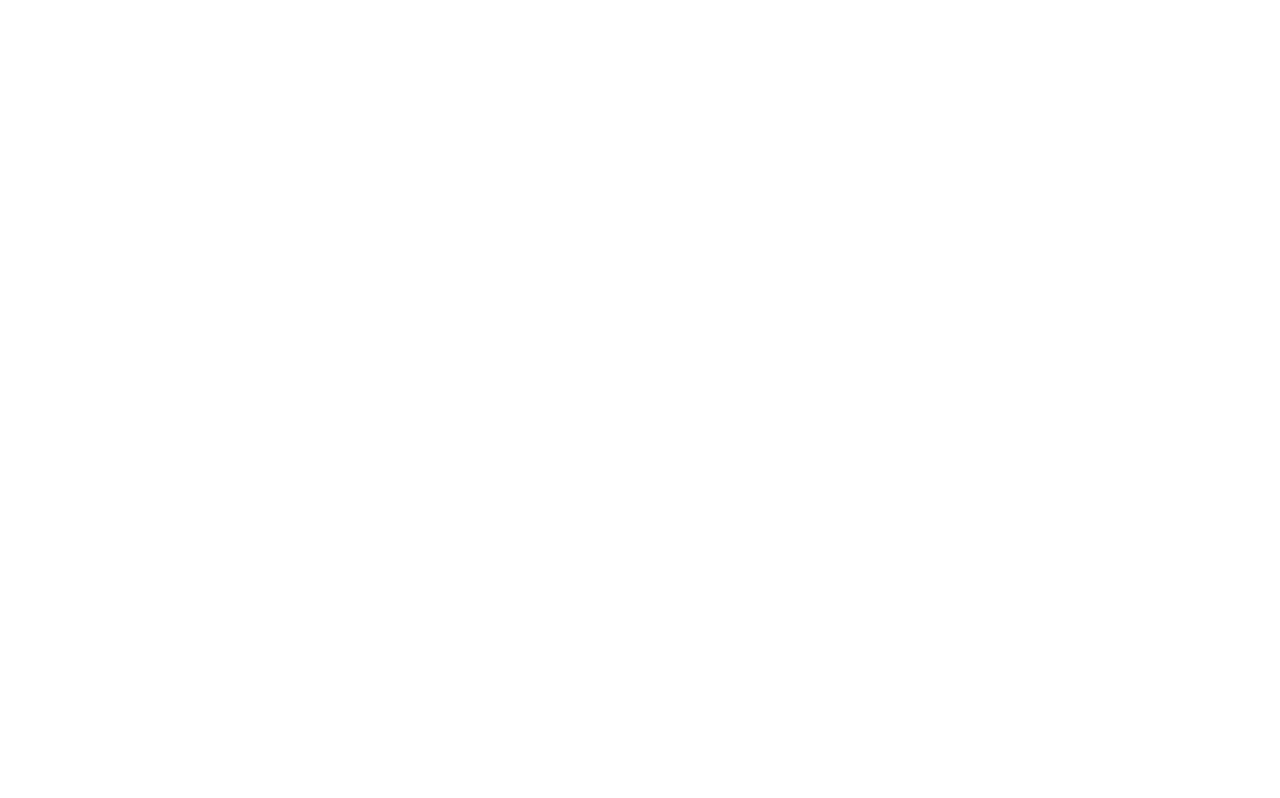
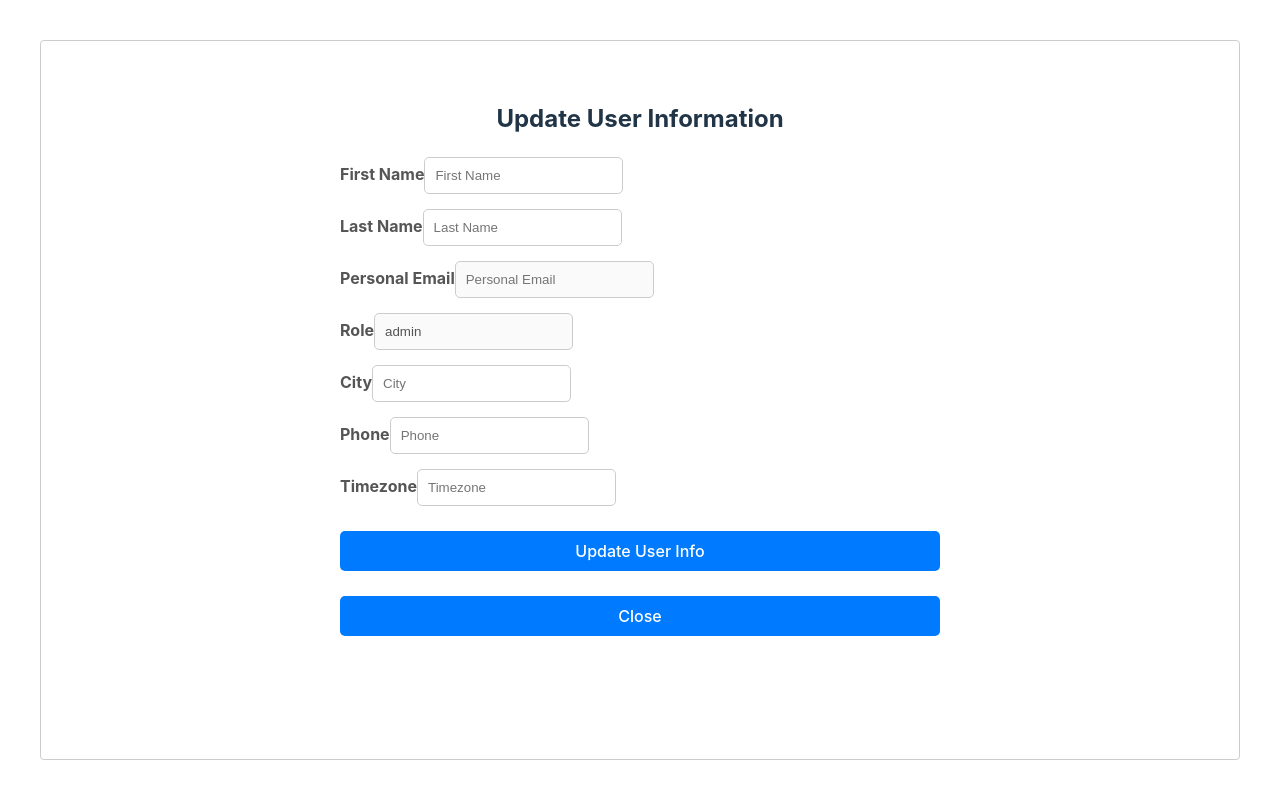
Before and after one commit to lby-rgyyt/keelhub-frontend, a React (Vite) app: page /dashboard in a window 1280 px wide. Before the commit this address had no page. Built offline with nearby package versions, Linux system fonts and the light colour scheme; sample sign-in values are in the browser's storage.

Commit message:
update a login->change info flow

```diff
--- a/package.json
+++ b/package.json
@@ -13,10 +13,7 @@
     "axios": "^1.7.2",
     "react": "^18.3.1",
     "react-dom": "^18.3.1",
-<<<<<<< HEAD
-=======
     "react-modal": "^3.16.1",
->>>>>>> origin/test
     "react-router-dom": "^6.25.1"
   },
   "devDependencies": {
--- a/src/App.jsx
+++ b/src/App.jsx
@@ -1,26 +1,41 @@
 import React from "react";
-import { BrowserRouter as Router,Route, Routes, Navigate } from "react-router-dom";
+import {
+  BrowserRouter as Router,
+  Route,
+  Routes,
+  Navigate,
+} from "react-router-dom";
 import Home from "./components/Home";
 import Login from "./pages/Login";
 import useAuth from "./hooks/useAuth";
 import CreateAccount from "./components/CreateAccount";
-import Profile from './components/Profile';
+import Profile from "./components/Profile";
+import Dashboard from "./pages/Dashboard";
+
+import { useState } from "react";
 
 function App() {
+  const isAuthenticated = useAuth();
+
   return (
     <div className="App">
       <Routes>
         <Route
           path="/login"
-        element={useAuth() ? <Navigate to="/home" /> : <Login />}
+          element={isAuthenticated ? <Navigate to="/dashboard" /> : <Login />}
         />
         <Route path="/" element={<Home />} />
         <Route
           path="/create-account"
-        element={useAuth() ? <CreateAccount /> : <Navigate to="/login" />}
+          element={
+            isAuthenticated ? <CreateAccount /> : <Navigate to="/login" />
+          }
         />
         <Route path="/profile" element={<Profile />} />
-      {/* <Route path="/create-account" element={<CreateAccount />} /> */}
+        <Route
+          path="/Dashboard"
+          element={isAuthenticated ? <Dashboard /> : <Navigate to="/login" />}
+        />
       </Routes>
     </div>
   );
--- a/src/components/UserInfoModal.jsx
+++ b/src/components/UserInfoModal.jsx
@@ -1,24 +1,46 @@
-import React, { useState, useEffect } from 'react';
-import Modal from 'react-modal';
-import '../assets/userInfoModal.css';
+import React, { useState, useEffect } from "react";
+import Modal from "react-modal";
+import axios from "axios";
+import "../assets/userInfoModal.css";
+import VolunteerInfoModal from "./VolunteerInfoModal";
 
-const UserInfoModal = ({ userId, isOpen, onRequestClose, onSave }) => {
+const UserInfoModal = ({
+  userId,
+  isOpen,
+  onRequestClose,
+  onSave,
+  currentUser,
+}) => {
+  const { first_name, last_name, personal_email, role, city, phone, timezone } =
+    currentUser;
+  const token = localStorage.getItem("token");
+
   const [userInfo, setUserInfo] = useState({
-    first_name: '',
-    last_name: '',
-    personal_email: '',
-    role: '',
-    city: '',
-    phone: '',
-    timezone: '',
+    first_name: "",
+    last_name: "",
+    personal_email: "",
+    role: "",
+    city: "",
+    phone: "",
+    timezone: "",
   });
+  const [showVolunteerInfo, setShowVolunteerInfo] = useState(false);
 
   useEffect(() => {
     if (isOpen) {
-      fetch(`/api/users/${userId}`)
-        .then(response => response.json())
-        .then(data => setUserInfo(data))
-        .catch(error => console.error('Error fetching user info:', error));
+      // fetch(`/api/users/${userId}`)
+      //   .then((response) => response.json())
+      //   .then((data) => setUserInfo(data))
+      //   .catch((error) => console.error("Error fetching user info:", error));
+      setUserInfo({
+        first_name,
+        last_name,
+        personal_email,
+        role,
+        city,
+        phone,
+        timezone,
+      });
     }
   }, [isOpen, userId]);
 
@@ -27,26 +49,41 @@
     setUserInfo({ ...userInfo, [name]: value });
   };
 
-  const handleSubmit = (e) => {
+  const handleSubmit = async (e) => {
     e.preventDefault();
-    fetch(`/api/users/${userId}`, {
-      method: 'PUT',
-      headers: {
-        'Content-Type': 'application/json',
-      },
-      body: JSON.stringify(userInfo),
-    })
-      .then(response => response.json())
-      .then(data => {
-        console.log('User info updated:', data);
-        onSave();
-        onRequestClose();
-      })
-      .catch(error => console.error('Error updating user info:', error));
+    try {
+      if (currentUser.role !== "volunteer") {
+        const newUserInfo = { ...userInfo, hasLoggedIn: true };
+        setUserInfo(newUserInfo);
+      }
+      const response = await axios.put(
+        `http://localhost:3001/api/users/${userId}`,
+        userInfo,
+        {
+          headers: {
+            Authorization: `Bearer ${token}`,
+          },
+        }
+      );
+      //remove hasLoggedIn attribute
+      setUserInfo(userInfo);
+      console.log("User updated successfully: ", response.data);
+    } catch (error) {
+      console.log("Error Message: ", error);
+    }
+    console.log(currentUser);
+    if (currentUser.role === "volunteer" && !currentUser.hasLoggedIn) {
+      console.log("redirect");
+      setShowVolunteerInfo(true);
+    }
   };
 
   return (
-    <Modal isOpen={isOpen} onRequestClose={onRequestClose} contentLabel="User Info">
+    <Modal
+      isOpen={isOpen}
+      onRequestClose={onRequestClose}
+      contentLabel="User Info"
+    >
       <div className="user-info-modal">
         <h2>Update User Information</h2>
         <form onSubmit={handleSubmit}>
@@ -123,9 +160,18 @@
             />
           </div>
           <button type="submit">Update User Info</button>
-          <button type="button" onClick={onRequestClose}>Close</button>
+          <button type="button" onClick={onRequestClose}>
+            Close
+          </button>
         </form>
       </div>
+      {showVolunteerInfo && (
+        <VolunteerInfoModal
+          userId={currentUser.id}
+          isOpen={true}
+          currentUser={currentUser}
+        />
+      )}
     </Modal>
   );
 };
--- a/src/components/VolunteerInfoModal.jsx
+++ b/src/components/VolunteerInfoModal.jsx
@@ -1,36 +1,65 @@
-import React, {useState, useEffect} from "react";
+import React, { useState, useEffect } from "react";
 import Modal from "react-modal";
-import '../assets/volunteerInfoModal.css';
+import "../assets/volunteerInfoModal.css";
+import axios from "axios";
+import { useNavigate } from "react-router-dom";
 
-const VolunteerInfoModal = ({userId, isOpen, onRequestClose, onSave}) => {
+const VolunteerInfoModal = ({
+  userId,
+  isOpen,
+  onRequestClose,
+  onSave,
+  currentUser,
+}) => {
+  const token = localStorage.getItem("token");
+  const navigate = useNavigate();
+
   const [volunteerInfo, setVolunteerInfo] = useState({
     skills: [],
     time_committed_per_week: 0,
-        status: 'pending',
+    status: "pending",
   });
 
   useEffect(() => {
-        if (isOpen){
-            fetch(`/api/volunteer-details/${userId}$`)
-            .then(response => response.json())
-            .then(data => setVolunteerInfo(data))
-            .catch(error => console.error('Error fetching volunteer Info:', error));
+    console.log(userId);
+    const fetchUser = async () => {
+      try {
+        const response = await axios.get(
+          `http://localhost:3001/api/volunteers/${userId}`,
+          {
+            headers: {
+              Authorization: `Bearer ${token}`,
+            },
+          }
+        );
+        console.log("Successfully: ", response.data);
+        const { skills, time_committed_per_week, status } = response.data;
+        setVolunteerInfo({ skills, time_committed_per_week, status });
+      } catch (error) {
+        console.log(error);
+      }
+    };
+    if (isOpen) {
+      fetchUser();
     }
   }, [isOpen, userId]);
 
   const handleChange = (e) => {
     const { name, value } = e.target;
-        setVolunteerInfo({...volunteerInfo, [name]:value})
-    }
+    setVolunteerInfo({ ...volunteerInfo, [name]: value });
+  };
 
-    const handleSkillsChange = (e,index) => {
+  const handleSkillsChange = (e, index) => {
     const newSkills = [...volunteerInfo.skills];
     newSkills[index] = e.target.value;
-        setVolunteerInfo({...volunteerInfo, skills: newSkills});
-    }
+    setVolunteerInfo({ ...volunteerInfo, skills: newSkills });
+  };
 
   const handleAddSkill = () => {
-        setVolunteerInfo({ ...volunteerInfo, skills: [...volunteerInfo.skills, ''] });
+    setVolunteerInfo({
+      ...volunteerInfo,
+      skills: [...volunteerInfo.skills, ""],
+    });
   };
 
   const handleRemoveSkill = (index) => {
@@ -38,33 +67,59 @@
     setVolunteerInfo({ ...volunteerInfo, skills: newSkills });
   };
 
-    const handleSubmit = (e) => {
+  const handleSubmit = async (e) => {
     e.preventDefault();
-        fetch(`/api/voluntee-details/${userId}`, {
-            method: 'PUT',
+    try {
+      // update info
+      const response1 = await axios.put(
+        `http://localhost:3001/api/volunteers/${userId}`,
+        volunteerInfo,
+        {
           headers: {
-                'Content-Type' : 'application/json',
+            Authorization: `Bearer ${token}`,
           },
-            body: JSON.stringify(volunteerInfo),
-        })
-        .then(response => response.json())
-        .then(data => {
-            console.log('Volunteer info updated:', data);
-            onSave();
-            onRequestClose();
-        })
-        .catch(error => console.error('Error updating voluntter info:', error));
+        }
+      );
+      console.log("Updated Successfully: ", response1.data);
+
+      if (!currentUser.hasLoggedIn) {
+        //update has loggedIn
+        try {
+          const response2 = await axios.put(
+            `http://localhost:3001/api/users/${userId}`,
+            { hasLoggedIn: true },
+            {
+              headers: {
+                Authorization: `Bearer ${token}`,
+              },
+            }
+          );
+
+          navigate("/dashboard");
+          console.log("Change hasLoggedIn Successfully");
+        } catch (error) {
+          console.log("Change hasLoggedIn Failed, ", error);
+        }
+      }
+      // navigate("/");
+    } catch (error) {
+      console.log(error);
+    }
   };
 
   const statusOptions = {
-        pending: 'Pending Registering',
-        in_progress: 'Onboarding',
-        unassigned: 'Unassigned',
-        assigned: 'Assigned',
+    pending: "Pending Registering",
+    in_progress: "Onboarding",
+    unassigned: "Unassigned",
+    assigned: "Assigned",
   };
 
   return (
-        <Modal isOpen={isOpen} onRequestClose={onRequestClose} contentLabel="Volunteer Info">
+    <Modal
+      isOpen={isOpen}
+      onRequestClose={onRequestClose}
+      contentLabel="Volunteer Info"
+    >
       <div className="volunteer-info-modal">
         <h2>Update Volunteer Information</h2>
         <form onSubmit={handleSubmit}>
@@ -76,17 +131,24 @@
                   type="text"
                   name="skills"
                   value={skill}
-                                    onChange={(e) => handleSkillsChange(e,index)}
+                  onChange={(e) => handleSkillsChange(e, index)}
                   placeholder="Skill"
                 />
-                                <button type="button" onClick={() => handleRemoveSkill(index)}>Remove</button>
+                <button type="button" onClick={() => handleRemoveSkill(index)}>
+                  Remove
+                </button>
               </div>
             ))}
-                    <button type="button" onClick={handleAddSkill}>Add Skill</button>
+            <button type="button" onClick={handleAddSkill}>
+              Add Skill
+            </button>
           </div>
           <div>
-                        <label htmlFor="time_committed_per_week">Time Committed per Week (hours)</label>
-                        <input type="number"
+            <label htmlFor="time_committed_per_week">
+              Time Committed per Week (hours)
+            </label>
+            <input
+              type="number"
               name="time_committed_per_week"
               value={volunteerInfo.time_committed_per_week}
               onChange={handleChange}
@@ -108,7 +170,9 @@
             </select>
           </div>
           <button type="submit">Update Volunteer Info</button>
-          <button type="button" onClick={onRequestClose}>Close</button>
+          <button type="button" onClick={onRequestClose}>
+            Close
+          </button>
         </form>
       </div>
     </Modal>
--- /dev/null
+++ b/src/pages/Dashboard.jsx
@@ -0,0 +1,26 @@
+import UserInfoModal from "../components/UserInfoModal";
+
+const Dashboard = () => {
+  const currentUser = JSON.parse(localStorage.getItem("currentUser"));
+
+  return (
+    <div>
+      {currentUser.hasLoggedIn ? (
+        <h2>Welcome</h2>
+      ) : (
+        <UserInfoModal
+          userId={currentUser.id}
+          isOpen={true}
+          currentUser={currentUser}
+        />
+      )}
+      {/* <UserInfoModal
+        userId={currentUser.id}
+        isOpen={true}
+        currentUser={currentUser}
+      /> */}
+    </div>
+  );
+};
+
+export default Dashboard;
--- a/src/pages/Login.jsx
+++ b/src/pages/Login.jsx
@@ -1,19 +1,17 @@
 import React, { useState, useEffect } from "react";
-import { useNavigate } from "react-router-dom"; // 使用 react-router-dom 进行导航
+import { useNavigate } from "react-router-dom";
 import axios from "axios";
 
 function Login() {
-  const [email, setEmail] = useState("");
+  const [username, setUsername] = useState("");
   const [password, setPassword] = useState("");
-  const [error, setError] = useState(""); // 用于显示错误信息
-  const navigate = useNavigate(); // 用于导航
+  const [error, setError] = useState("");
+  const navigate = useNavigate();
 
   useEffect(() => {
-    // 检查 localStorage 中是否存在 token
     const token = localStorage.getItem("token");
     if (token) {
-      // 如果存在 token，则自动重定向到 /home
-      navigate("/home");
+      navigate("/");
     }
   }, [navigate]);
 
@@ -24,20 +22,19 @@
       const response = await axios.post(
         "http://localhost:3001/api/auth/login",
         {
-          email,
+          username,
           password,
         }
       );
 
-      // 提取 token
-      const { token } = response.data;
+      const { token, user } = response.data;
+      console.log(response.data);
 
-      // 保存 token 到 localStorage
       localStorage.setItem("token", token);
+      localStorage.setItem("currentUser", JSON.stringify(user));
 
-      // 清除错误信息
       setError("");
-      navigate("/home"); // 登录成功后重定向到 /home
+      navigate("/dashboard");
     } catch (error) {
       if (error.response && error.response.data) {
         setError(error.response.data.error || "An error occurred");
@@ -53,12 +50,12 @@
       <h1>Login</h1>
       <form onSubmit={handleSubmit}>
         <div>
-          <label htmlFor="email">Email:</label>
+          <label htmlFor="username">username:</label>
           <input
-            type="text"
-            id="email"
-            value={email}
-            onChange={(e) => setEmail(e.target.value)}
+            type="email"
+            id="username"
+            value={username}
+            onChange={(e) => setUsername(e.target.value)}
           />
         </div>
         <div>
```
Also changed, not shown: src/components/Home.jsx (+8 -2 lines), src/components/Profile.jsx (+19 -9 lines), 1 other file (tests, documents, lock files or other folders). Lines whose indentation alone changed are shown as unchanged.
